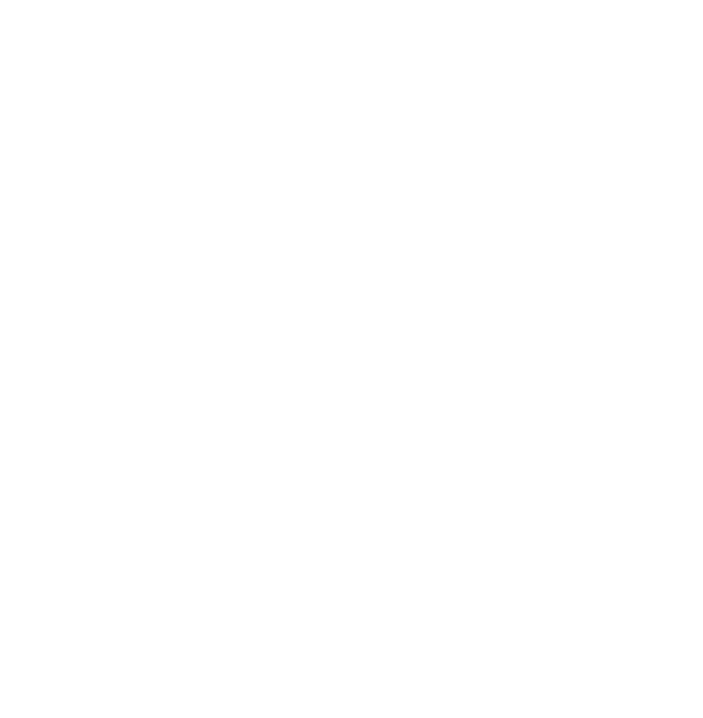
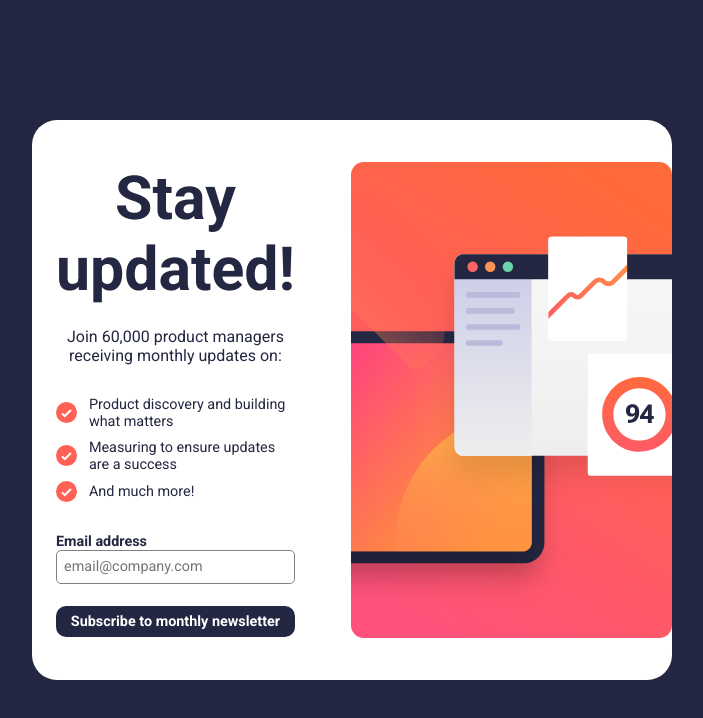
Before and after one commit to PlebianJim/newsletter-sign-up-form-with-success-message, a plain HTML site: page index.html in a window 1280 px wide. Shown: the whole page, without its empty margins (288-991 px from the left). Drawn offline with Linux system fonts and the light colour scheme.

Commit message:
added all layout and styles

```diff
--- a/index.html
+++ b/index.html
@@ -1,21 +1,57 @@
 <!DOCTYPE html>
 <html lang="en">
+
 <head>
   <meta charset="UTF-8">
   <meta name="viewport" content="width=device-width, initial-scale=1.0">
+  <link rel="preconnect" href="https://fonts.googleapis.com">
+  <link rel="preconnect" href="https://fonts.gstatic.com" crossorigin>
+  <link
+    href="https://fonts.googleapis.com/css2?family=Roboto:ital,wght@0,100;0,300;0,400;0,500;0,700;0,900;1,100;1,300;1,400;1,500;1,700;1,900&display=swap"
+    rel="stylesheet">
+  <link rel="stylesheet" href="styles.css">
+  <script src="main.js" defer></script>
   <title>Frontend Mentor - Newsletter Sign-up form with success message</title>
 </head>
+
 <body>
 
+  <section class="container">
+    <div class="left-container">
+      <h1 class="left-container-h1">Stay updated!</h1>
+      <p class="left-container-p">Join 60,000 product managers receiving monthly updates on:</p>
+      <div class="left-container-list-container">
+        <div class="left-container-list">
+          <img src="assets/images/icon-list.svg" alt="check icon">
+          <p class="left-container-list-p">Product discovery and building what matters</p>
+        </div>
+        <div class="left-container-list">
+          <img src="assets/images/icon-list.svg" alt="check icon">
+          <p class="left-container-list-p">Measuring to ensure updates are a success</p>
+        </div>
+        <div class="left-container-list">
+          <img src="assets/images/icon-list.svg" alt="check icon">
+          <p class="left-container-list-p">And much more!</p>
+        </div>
+      </div>
+      <form class="left-container-input" action="POST">Email address
+        <input class="left-container-input-form" type="text" placeholder="email@company.com">
+      </form>
+      <button class="left-container-button">Subscribe to monthly newsletter</button>
+    </div>
+
+    <div class="right-container">
+      <img class="right-container-img" src="assets/images/illustration-sign-up-desktop.svg" alt="">
+    </div>
+  </section>
+
 </body>
+
 </html>
 
-  <!-- Success message end -->
-  <!--
+<!-- Success message end -->
+<!--
   <div class="attribution">
     Challenge by <a href="https://www.frontendmentor.io?ref=challenge" target="_blank">Frontend Mentor</a>.
     Coded by <a href="#">Your Name Here</a>.
   </div> -->
-</body>
-
-</html>
--- /dev/null
+++ b/styles.css
@@ -0,0 +1,129 @@
+* {
+    padding: 0;
+    margin: 0;
+    box-sizing: border-box;
+    font-family: 'Roboto', sans-serif;
+    font-size: 16px;
+    caret-color: transparent;
+    font-weight: 400;
+}
+
+body {
+    background-color: hsl(234, 29%, 20%);
+    display: flex;
+    align-items: center;
+    justify-content: center;
+    height: 100vh;
+    width: 100vw;
+}
+
+.container {
+    background-color: white;
+    display: flex;
+    align-items: center;
+    justify-content: center;
+    width: 50%;
+    height: 70%;
+    border-radius: 25px;
+    overflow: hidden;
+    gap: 5%;
+}
+
+.left-container {
+    display: flex;
+    height: 100%;
+    width: 100%;
+    flex-direction: column;
+    align-items: center;
+    justify-content: space-around;
+    flex: 1.25;
+    padding: 5%;
+}
+
+.left-container-h1 {
+    width: 100%;
+    text-align: center;
+    font-size: calc(3rem + 1vw);
+    font-weight: 700;
+    color: hsl(234, 29%, 20%);
+}
+
+.left-container-p {
+    width: 100%;
+    text-align: center;
+    font-size: calc(0.2rem + 1vw);
+    color: hsl(234, 29%, 20%);
+}
+
+.left-container-list-container {
+    width: 100%;
+    height: 25%;
+    display: flex;
+    flex-direction: column;
+    justify-content: space-evenly;
+    align-items: center;
+}
+
+.left-container-list {
+    width: 100%;
+    display: flex;
+    justify-content: center;
+    align-items: center;
+}
+
+.left-container-list-p {
+    width: 100%;
+    text-align: start;
+    padding-left: 5%;
+    color: hsl(234, 29%, 20%);
+    font-size: calc(0.1rem + 1vw);
+}
+
+.left-container-input {
+    width: 100%;
+    color: hsl(234, 29%, 20%);
+    font-weight: 700;
+    font-size: calc(0.1rem + 1vw);
+}
+
+.left-container-input-form {
+    width: 100%;
+    padding: 3%;
+    border: 1px grey solid;
+    border-radius: 5px;
+    font-size: calc(0.1rem + 1vw);
+}
+
+.left-container-button {
+    width: 100%;
+    padding: 3%;
+    background-color: hsl(234, 29%, 20%);
+    color: white;
+    font-weight: 700;
+    border: none;
+    border-radius: 10px;
+    font-size: calc(0.1rem + 1vw);
+    transition: transform 0.2s, box-shadow 0.2s;
+}
+
+.left-container-button:active {
+    transform: translateY(2px);
+    box-shadow: 0 2px 4px rgba(0, 0, 0, 0.3);
+}
+
+.left-container-button:hover {
+    cursor: pointer;
+}
+
+.right-container {
+    display: flex;
+    align-items: center;
+    justify-content: center;
+    height: 100%;
+}
+
+.right-container-img {
+    display: flex;
+    height: 85%;
+    padding-right: 5%;
+}
```
Also changed, not shown: main.js (added).
